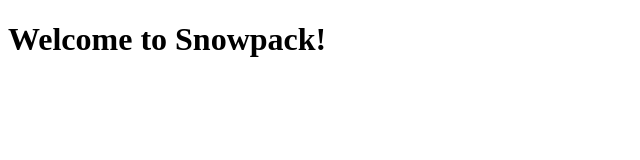
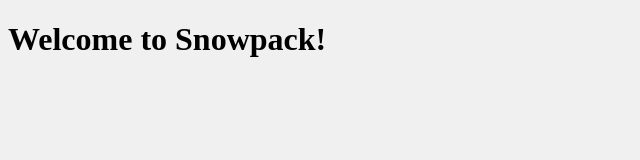
Before and after one commit to WeiqiGO8/weblab, a website built with Vite: page index.html in a window 1280 px wide. Shown: the whole page, without its empty margins (0-640 px from the left). Built offline with nearby package versions, Linux system fonts and the light colour scheme.

Commit message:
fixes for the init commit

```diff
--- /dev/null
+++ b/css/style.css
@@ -0,0 +1,3 @@
+:root {
+	background: #f0f0f0;
+}
--- a/index.html
+++ b/index.html
@@ -3,6 +3,7 @@
 	<head>
 		<meta charset="UTF-8" />
 		<meta name="viewport" content="width=device-width, initial-scale=1.0" />
+		<link rel="stylesheet" href="css/style.css" />
 		<script type="module" src="js/index.js"></script>
 		<title>Weblab</title>
 	</head>
--- a/package.json
+++ b/package.json
@@ -2,6 +2,11 @@
 	"name": "weblab",
 	"version": "1.0.0",
 	"description": "weblab",
+	"keywords": [
+		"web",
+		"labs",
+		"javascript"
+	],
 	"license": "ISC",
 	"author": "Hannah Jansson",
 	"type": "commonjs",
```
